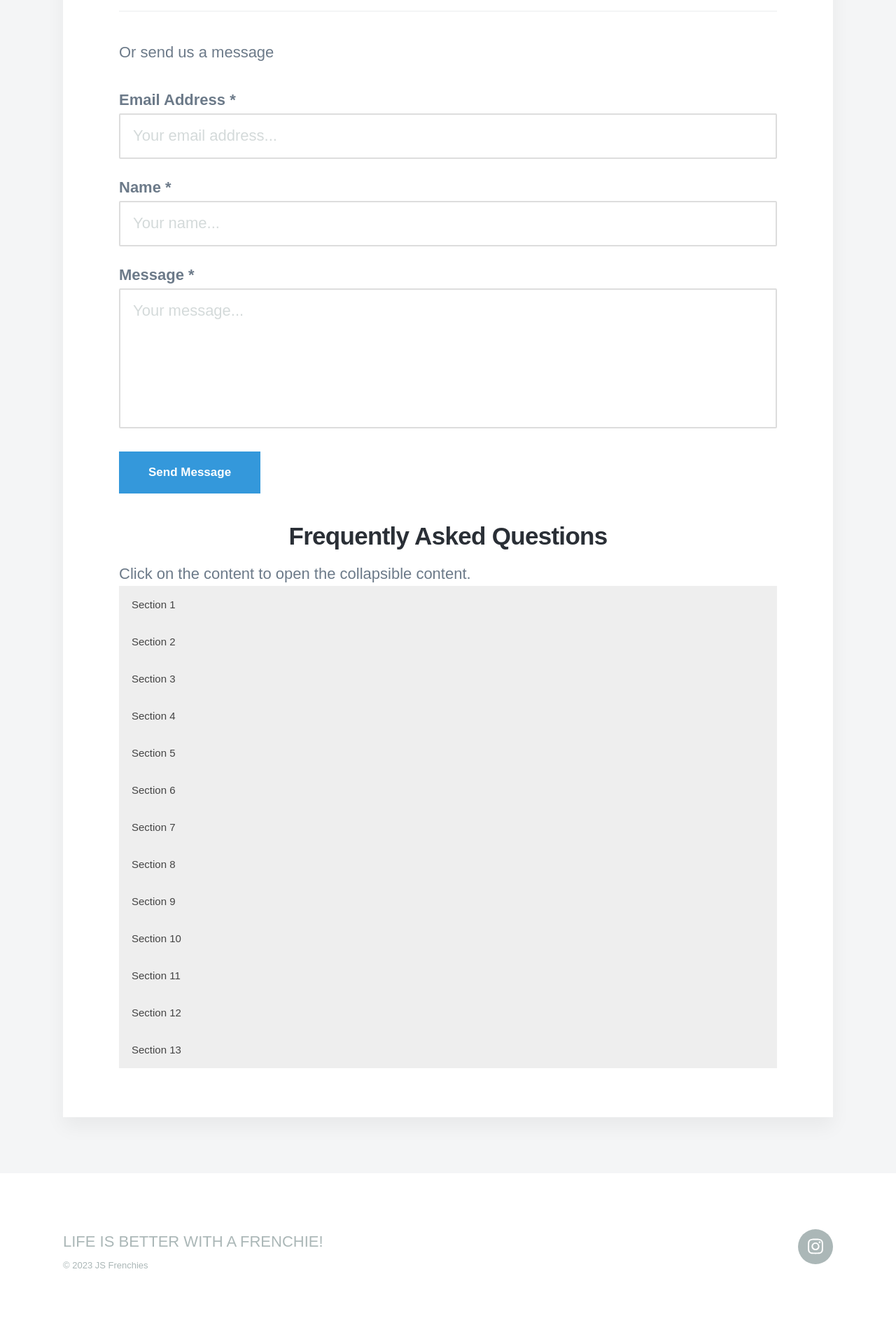
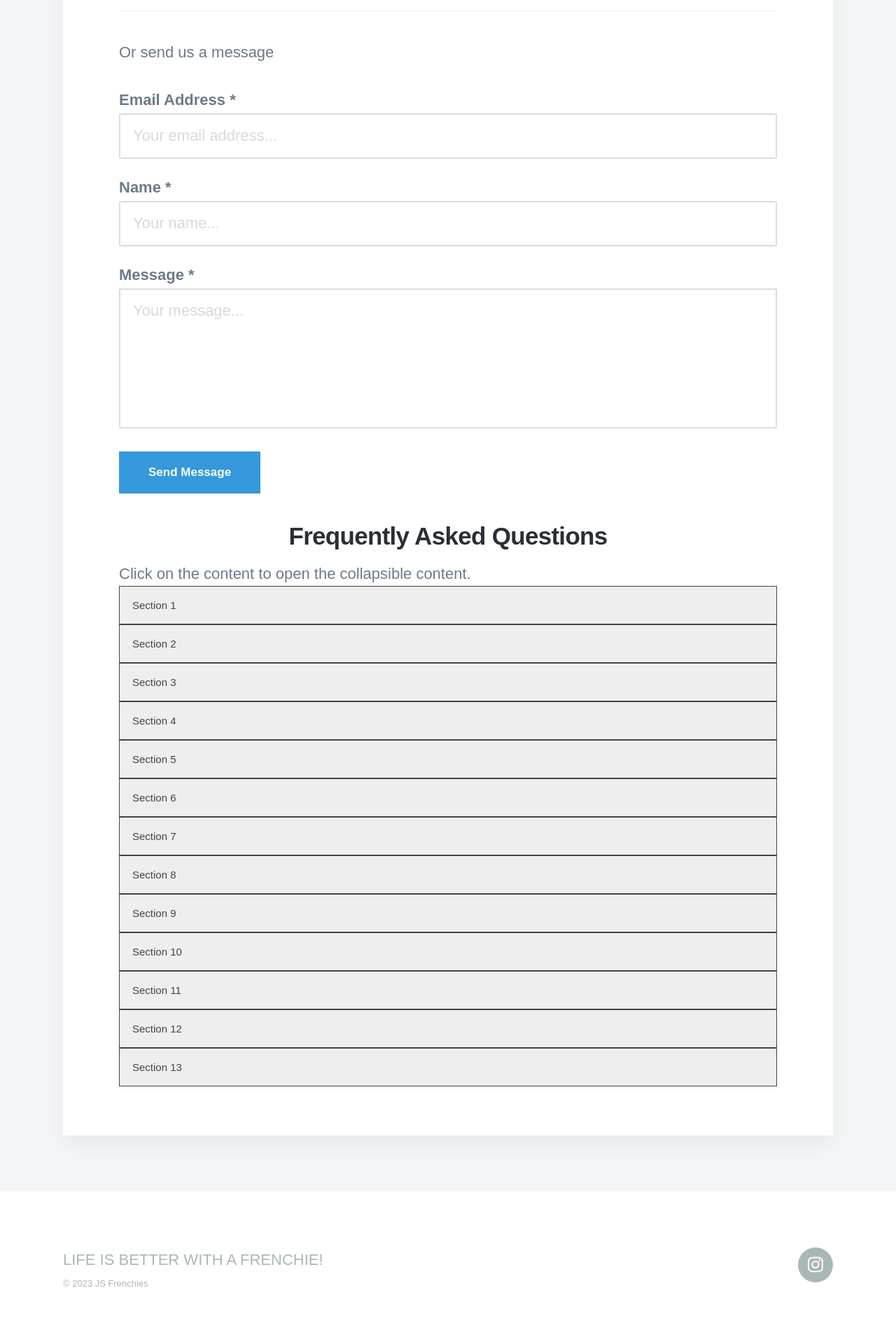
Before and after one commit to jcsodenkamp/jcsodenkamp.github.io, a Jekyll site: the page built from _pages/contact.md, in a window 1280 px wide. Shown: the part 806-2726 px from the top of the page at 70% size. Built offline with Jekyll 4.4.1, drawn with Linux system fonts in a browser that asks for light colours; nearby versions of some CDN libraries; some web fonts are replaced; before the commit the page ends 2700 px from its top, so only the background shows below that.

Commit message:
Update contact-form.html

```diff
--- a/_includes/contact-form.html
+++ b/_includes/contact-form.html
@@ -36,7 +36,7 @@
   cursor: pointer;
   padding: 18px;
   width: 100%;
-  border: none;
+  border: solid 1px;;
   text-align: left;
   outline: none;
   font-size: 15px;
```
